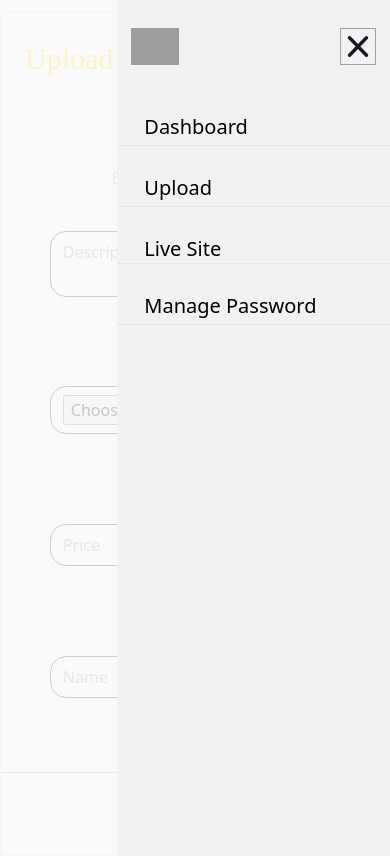
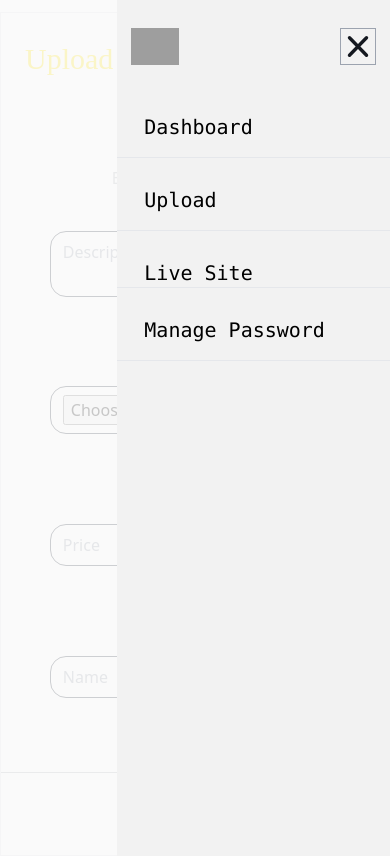
Before and after one commit to cafferti/selveencompany, a React (Vite) app: page /dash/upload in a window 390 px wide. Both pictures are taken after a click on the button 327 px from the left and 60 px from the top of the page. Built offline with nearby package versions, Linux system fonts and the light colour scheme; grey boxes are pictures that could not be loaded.

Commit message:
added mobile menu next to loginpage and change password and added fonts

```diff
--- a/src/gallery.tsx
+++ b/src/gallery.tsx
@@ -13,7 +13,7 @@ import saulltechmenu from './assets/menu.svg'
 
 
 
-const direct = 'border-b pb-1 pt-0 my-0 hover:text-3xl'
+const direct = 'border-b pb-1 pt-0 my-0 hover:text-gray-500 pb-4'
 
 // Define the structure of a gallery item using an interface
 interface GalleryItem {
@@ -100,7 +100,7 @@ const Gallery: React.FC = () => {
 
         <div className="fixed w-[100%] sm:left-[30%] lg:left-[25%] bg-[#f9f9f9] pt-6">
 
-          <div className={` ${monitor} overide absolute w-[100%] text-xl text-black h-[500%]  bg-[rgba(249,249,249,0.8)] mt-[-1.5rem] sm:hidden `}>
+          <div className={` ${monitor} overide absolute w-[100%] text-xl text-black h-[500%]  bg-[rgba(249,249,249,0.8)] mt-[-1.5rem] sm:hidden font-mono `}>
             <nav className=' w-[70%]  bg-[#F2F2F2] h-[100%] ml-[20%] flex flex-col '>
               <div className="flex justify-between px-[5%] mb-[3rem] pt-3">
                 <img className="w-[20%] " src={lightlogo} alt="" />
--- a/src/upload.tsx
+++ b/src/upload.tsx
@@ -80,7 +80,7 @@ function upload() {
 
   const [monitor, setmonitor] = useState('hidden')
   const [burger, setburger] = useState('block')
-  const direct = 'border-b pb-1 pt-0 my-0 hover:text-3xl'
+  const direct = 'border-b pb-1 pt-0 my-0 hover:text-gray-500 pb-4'
 
 
   const toggle = () => {
@@ -100,7 +100,7 @@ function upload() {
     <div className=' '>
       <ToastContainer />
 
-      <div className={` ${monitor} overide absolute w-[100%] text-xl text-black h-[100%]  bg-[rgba(249,249,249,0.8)] mt-[-1.5rem] sm:hidden `}>
+      <div className={` ${monitor} overide absolute w-[100%] text-xl text-black h-[100%] bg-[rgba(249,249,249,0.8)] mt-[-1.5rem] sm:hidden font-mono `}>
         <nav className=' w-[70%]  bg-[#F2F2F2] h-[100%] ml-[30%] flex flex-col '>
           <div className="flex justify-between px-[5%] mb-[3rem] pt-10">
             <img className="w-[3rem] " src={lightlogo} alt="" />
```
